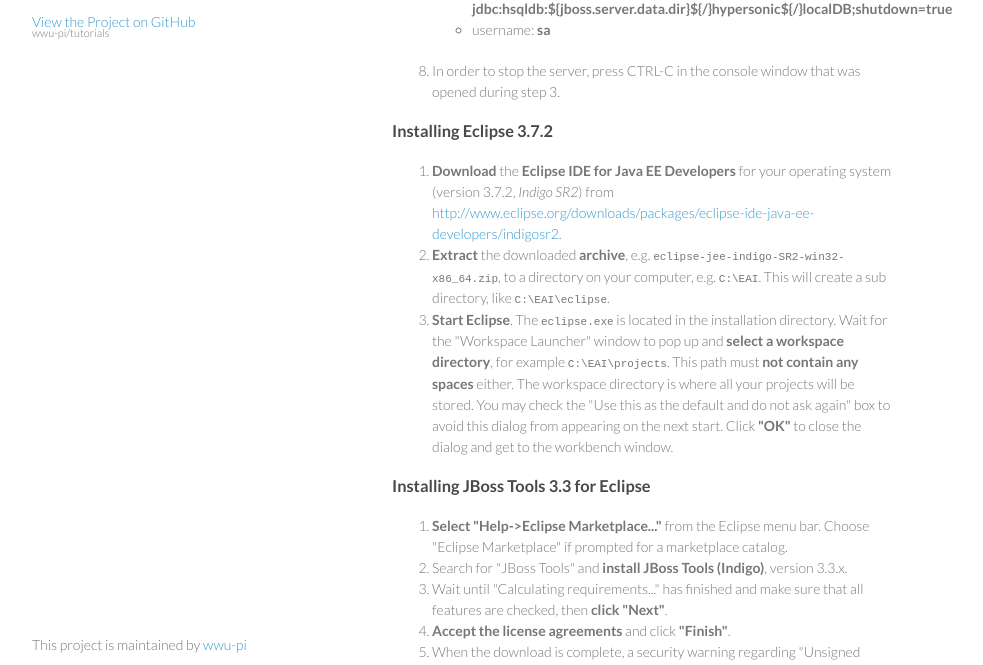
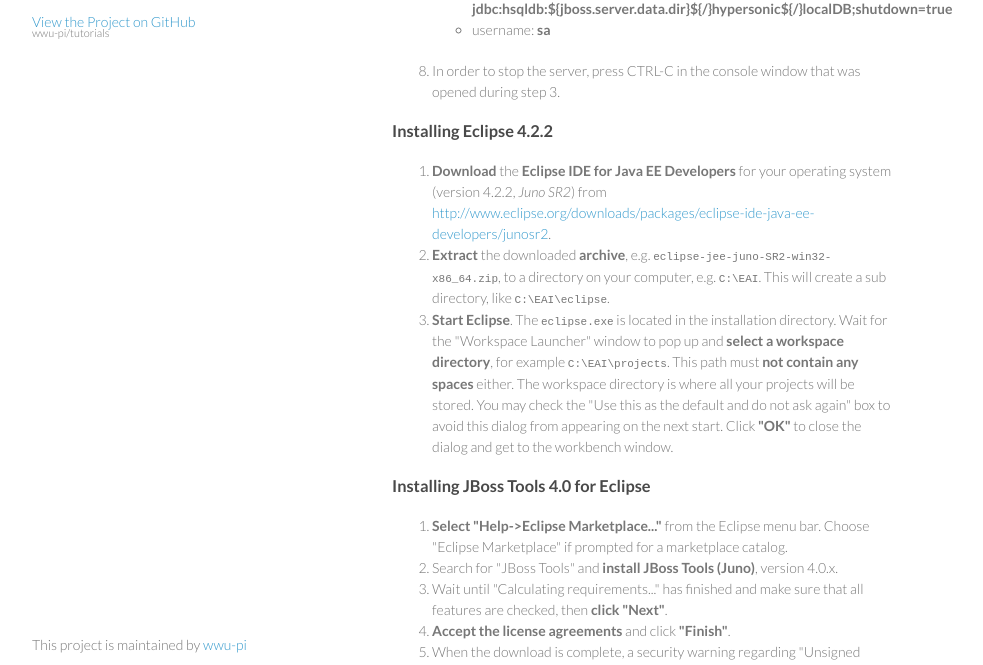
Before and after one commit to wwu-pi/tutorials, a Jekyll site: the page built from eai/tutorial_jboss_setup.html, in a window 1280 px wide and 900 px high, scrolled down 859 px. Shown: the part 139-804 px from the top of the window, without its empty margins (178-1161 px from the left). Built offline with Jekyll 4.4.1, drawn with Linux system fonts in a browser that asks for light colours; some of the changed text lies outside the part shown.

Commit message:
Adjust tutorial to Eclipse Juno

```diff
--- a/eai/tutorial_jboss_setup.html
+++ b/eai/tutorial_jboss_setup.html
@@ -7,8 +7,8 @@
 <ol>
 <li><a href="#jdk">Installing the latest JDK</a></li>
 <li><a href="#jboss">Installing JBoss AS 7</a></li>
-<li><a href="#eclipse">Installing Eclipse 3.7</a></li>
-<li><a href="#jbosstools">Installing JBoss Tools 3.3</a></li>
+<li><a href="#eclipse">Installing Eclipse 4.2</a></li>
+<li><a href="#jbosstools">Installing JBoss Tools 4.0</a></li>
 </ol>
 <h3><a id="jdk" name="jdk"></a>Installing the latest JDK</h3>
 <ol>
@@ -36,16 +36,16 @@
 </li>
 <li>In order to stop the server, press CTRL-C in the console window that was opened during step 3.</li>
 </ol>
-<h3><a id="eclipse" name="eclipse"></a>Installing Eclipse 3.7.2</h3>
+<h3><a id="eclipse" name="eclipse"></a>Installing Eclipse 4.2.2</h3>
 <ol>
-<li><b>Download </b>the <b>Eclipse IDE for Java EE Developers</b> for your operating system (version 3.7.2, <i>Indigo SR2</i>) from <a href="http://www.eclipse.org/downloads/packages/eclipse-ide-java-ee-developers/indigosr2">http://www.eclipse.org/downloads/packages/eclipse-ide-java-ee-developers/indigosr2</a>.</li>
-<li><b>Extract </b>the downloaded <b>archive</b>, e.g. <small><tt>eclipse-jee-indigo-SR2-win32-x86_64.zip</tt></small>, to a directory on your computer, e.g. <small><tt>C:\EAI</tt></small>. This will create a sub directory, like <small><tt>C:\EAI\eclipse</tt></small>.</li>
+<li><b>Download </b>the <b>Eclipse IDE for Java EE Developers</b> for your operating system (version 4.2.2, <i>Juno SR2</i>) from <a href="http://www.eclipse.org/downloads/packages/eclipse-ide-java-ee-developers/junosr2">http://www.eclipse.org/downloads/packages/eclipse-ide-java-ee-developers/junosr2</a>.</li>
+<li><b>Extract </b>the downloaded <b>archive</b>, e.g. <small><tt>eclipse-jee-juno-SR2-win32-x86_64.zip</tt></small>, to a directory on your computer, e.g. <small><tt>C:\EAI</tt></small>. This will create a sub directory, like <small><tt>C:\EAI\eclipse</tt></small>.</li>
 <li><b>Start Eclipse</b>. The <small><tt>eclipse.exe</tt></small> is located in the installation directory. Wait for the "Workspace Launcher" window to pop up and <b>select a workspace directory</b>, for example <small><tt>C:\EAI\projects</tt></small>. This path must <b>not contain any spaces </b>either. The workspace directory is where all your projects will be stored. You may check the "Use this as the default and do not ask again" box to avoid this dialog from appearing on the next start. Click <b>"OK"</b> to close the dialog and get to the workbench window.</li>
 </ol>
-<h3><a id="jbosstools" name="jbosstools"></a>Installing JBoss Tools 3.3 for Eclipse</h3>
+<h3><a id="jbosstools" name="jbosstools"></a>Installing JBoss Tools 4.0 for Eclipse</h3>
 <ol>
 <li><b>Select "Help-&gt;Eclipse Marketplace..."</b> from the Eclipse menu bar. Choose "Eclipse Marketplace" if prompted for a marketplace catalog.</li>
-<li>Search for "JBoss Tools" and <b>install JBoss Tools (Indigo)</b>, version 3.3.x.</li>
+<li>Search for "JBoss Tools" and <b>install JBoss Tools (Juno)</b>, version 4.0.x.</li>
 <li>Wait until "Calculating requirements..." has finished and make sure that all features are checked, then <b>click "Next"</b>.</li>
 <li><b>Accept the license agreements</b> and click <b>"Finish"</b>.</li>
 <li>When the download is complete, a security warning regarding "Unsigned content" will appear. <b>Accept with "OK"</b> to begin with the installation.</li>
```
